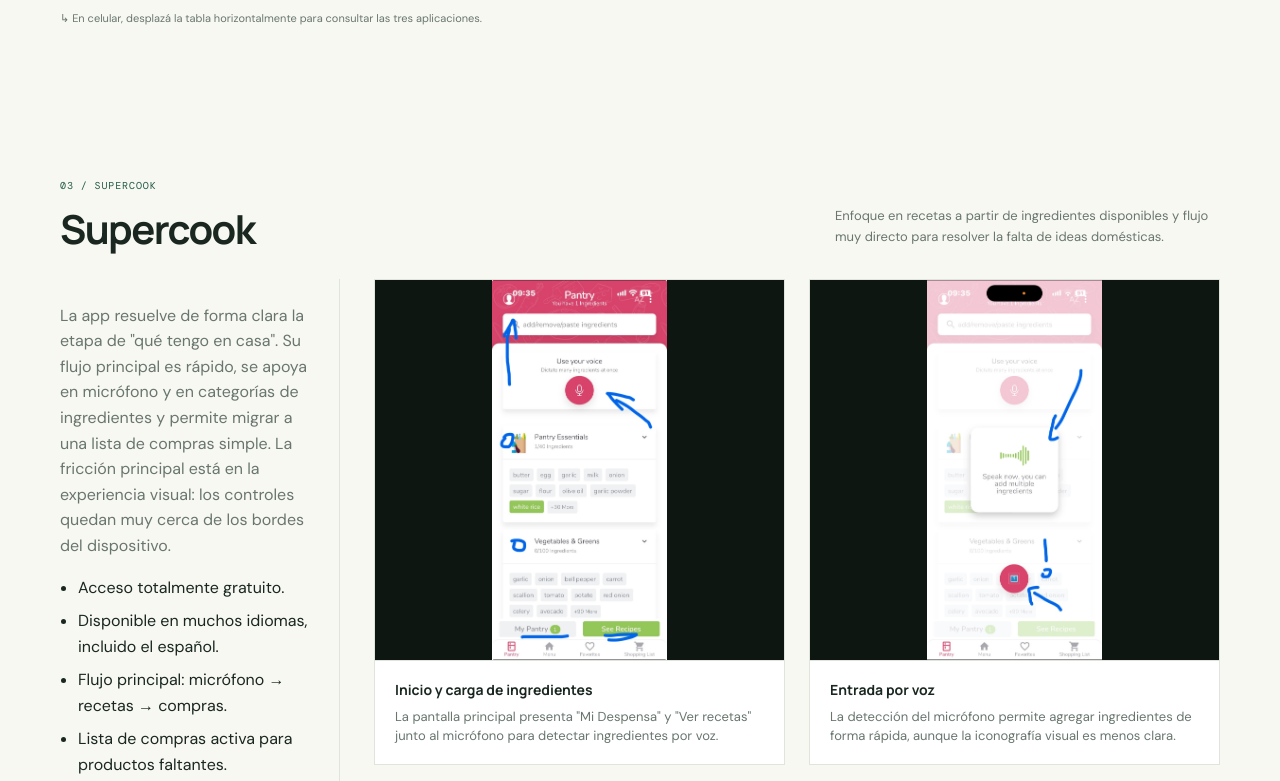
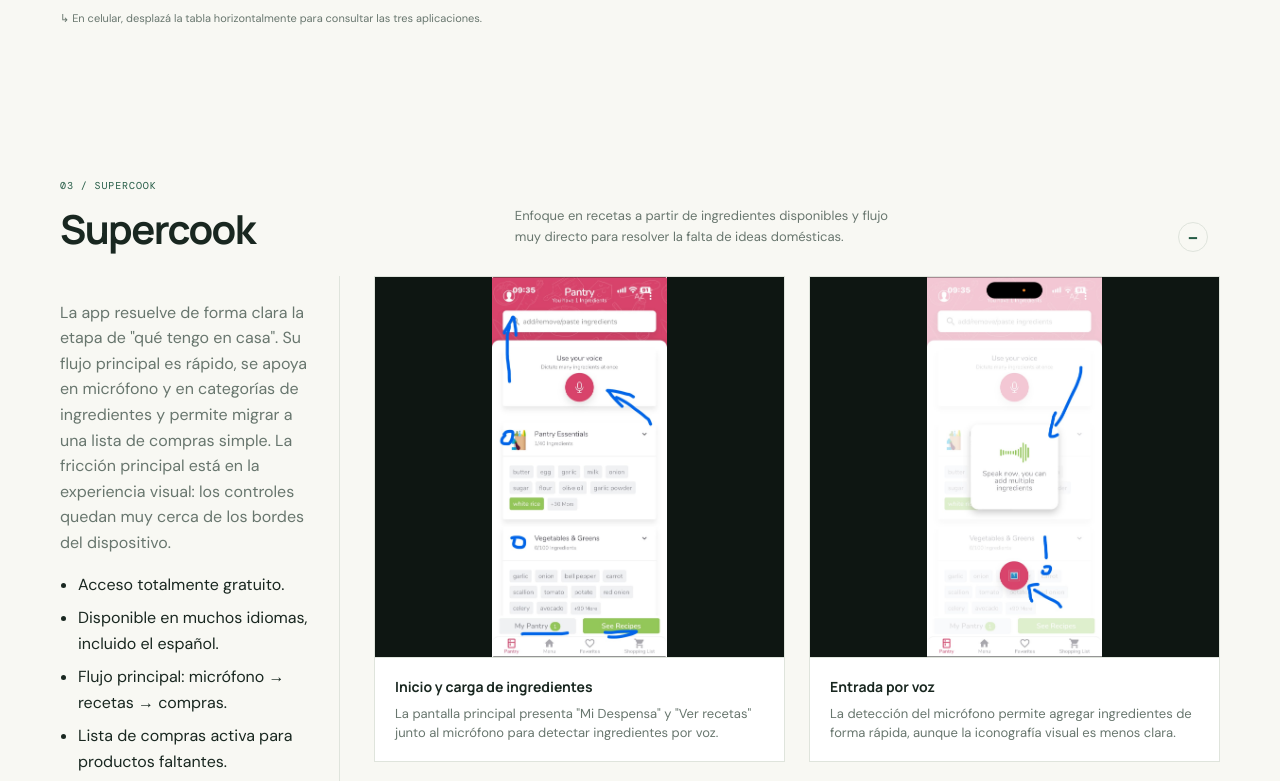
Before and after one commit to fmicelii/Tarea-Taller_UX_Movistar, a plain HTML site: page index.html in a window 1280 px wide. Shown: the part 2489-3270 px from the top of the page. Drawn offline with nearby package versions, Linux system fonts and the light colour scheme.

Commit message:
Refactor app detail sections to use details and summary elements for better UX

```diff
--- a/index.html
+++ b/index.html
@@ -183,14 +183,14 @@
       <p class="table-note"><span aria-hidden="true">↳</span> En celular, desplazá la tabla horizontalmente para consultar las tres aplicaciones.</p>
     </section>
 
-    <section class="app-detail-section" id="supercook">
-      <div class="section-heading">
+    <details class="app-detail-section" id="supercook" open>
+      <summary class="section-heading">
         <div>
           <p class="eyebrow">03 / Supercook</p>
           <h2>Supercook</h2>
         </div>
         <p>Enfoque en recetas a partir de ingredientes disponibles y flujo muy directo para resolver la falta de ideas domésticas.</p>
-      </div>
+      </summary>
 
       <div class="detail-layout">
         <div class="detail-copy">
@@ -248,16 +248,16 @@
           </figure>
         </div>
       </div>
-    </section>
+    </details>
 
-    <section class="app-detail-section" id="cookpad">
-      <div class="section-heading">
+    <details class="app-detail-section" id="cookpad">
+      <summary class="section-heading">
         <div>
           <p class="eyebrow">04 / Cookpad</p>
           <h2>Cookpad</h2>
         </div>
         <p>Enfoque en comunidad, variedad de recetas y búsqueda rápida por ideas de cocina.</p>
-      </div>
+      </summary>
 
       <div class="detail-layout">
         <div class="detail-copy">
@@ -305,16 +305,16 @@
           </figure>
         </div>
       </div>
-    </section>
+    </details>
 
-    <section class="app-detail-section" id="gronda">
-      <div class="section-heading">
+    <details class="app-detail-section" id="gronda">
+      <summary class="section-heading">
         <div>
           <p class="eyebrow">05 / Gronda</p>
           <h2>Gronda</h2>
         </div>
         <p>Enfoque en receta técnica, calidad visual y experiencia más premium orientada a cocina de autor.</p>
-      </div>
+      </summary>
 
       <div class="detail-layout">
         <div class="detail-copy">
@@ -372,7 +372,7 @@
           </figure>
         </div>
       </div>
-    </section>
+    </details>
 
     <section class="method-section" id="metodo" aria-labelledby="method-title">
       <div class="method-intro">
--- a/styles.css
+++ b/styles.css
@@ -86,8 +86,14 @@
 .gallery-item figcaption strong { font-family: var(--display); color: var(--ink); font-size: 14px; }
 .gallery-item figcaption span { color: var(--muted); line-height: 1.5; }
 
-.app-detail-section { width: min(1160px, calc(100% - 48px)); margin: 0 auto; padding: 72px 0 0; }
+.app-detail-section { width: min(1160px, calc(100% - 48px)); margin: 0 auto; padding: 72px 0 0; border: 0; }
 .app-detail-section + .app-detail-section { margin-top: 18px; }
+.app-detail-section summary { list-style: none; cursor: pointer; }
+.app-detail-section summary::-webkit-details-marker { display: none; }
+.app-detail-section summary::after { content: "+"; display: inline-flex; align-items: center; justify-content: center; width: 28px; height: 28px; margin-left: 18px; border: 1px solid var(--line); border-radius: 50%; color: var(--green); font-size: 20px; font-weight: 600; transition: transform .2s ease; }
+.app-detail-section[open] summary::after { content: "−"; }
+.app-detail-section .section-heading { padding-right: 12px; }
+.app-detail-section[open] .section-heading { margin-bottom: 0; }
 .detail-layout { display: grid; grid-template-columns: 280px 1fr; gap: 34px; margin-top: 24px; }
 .detail-copy { padding: 24px 16px 0 0; border-right: 1px solid var(--line); }
 .detail-copy p { margin-bottom: 16px; color: var(--muted); }
```
